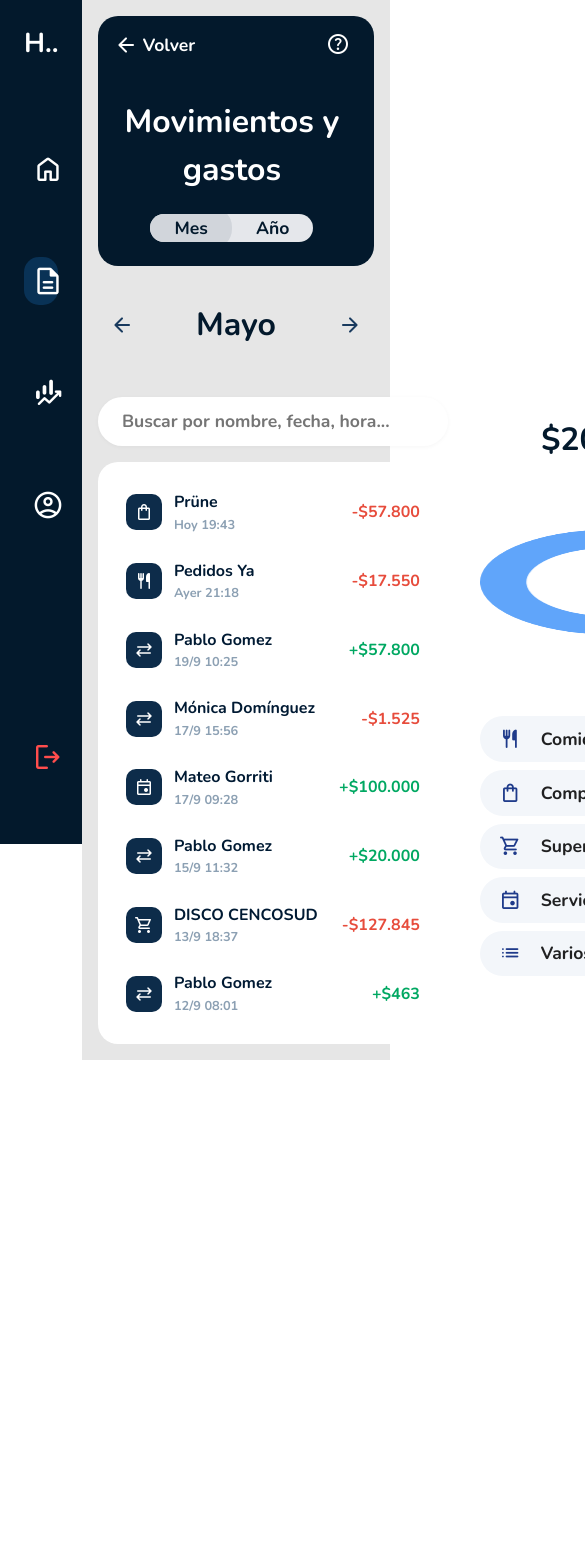
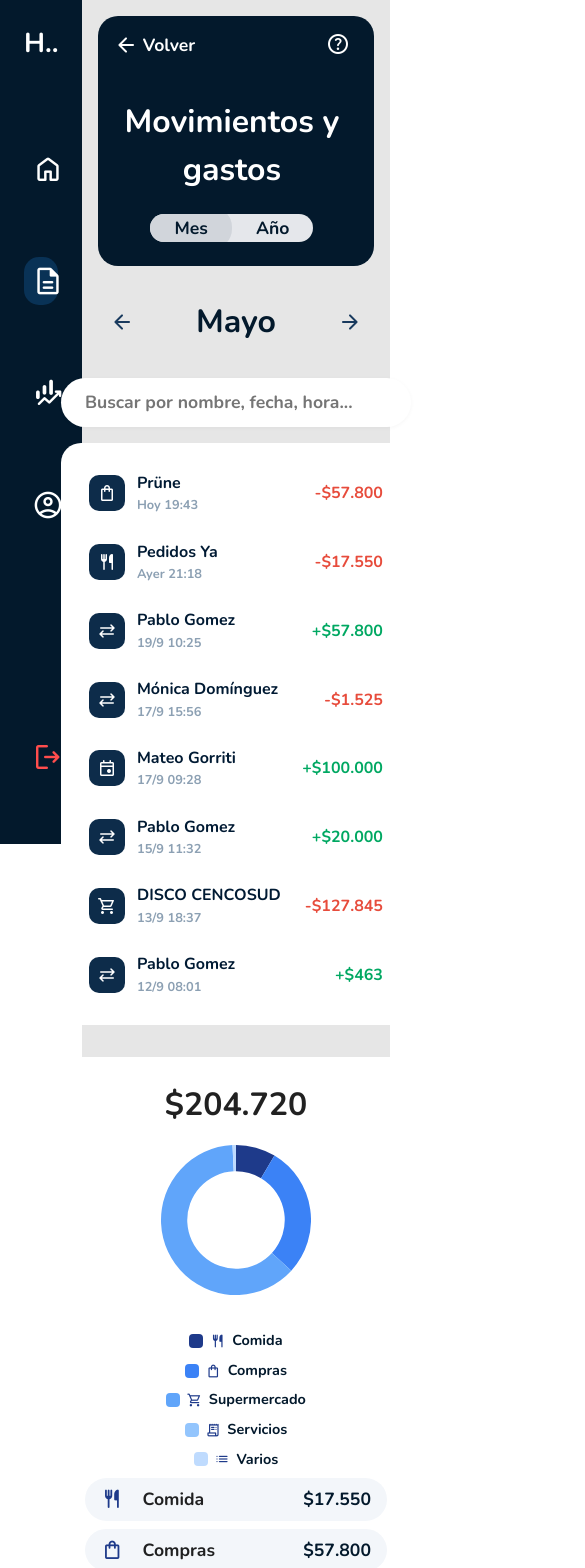
Before and after one commit to Lchiossone2004/TP_HCI, a Vue app in the folder tp-hci-g3/: page /actividad in a window 390 px wide. Shown: the top 1568 px of the page, 585 px wide, since content can reach past the window. Before the commit the page ends 1060 px from the top, so only its background shows below. Built offline with nearby package versions, Linux system fonts and the light colour scheme.

Commit message:
movements and expenses finished

```diff
--- a/tp-hci-g3/src/components/ExpensesChart.vue
+++ b/tp-hci-g3/src/components/ExpensesChart.vue
@@ -3,7 +3,18 @@
     <div class="expenses-chart-header">
       <span class="total">${{ totalExpensesFormatted }}</span>
     </div>
-    <canvas ref="chartRef"></canvas>
+    <div class="chart-legend-row">
+      <div class="chart-wrapper">
+        <canvas ref="chartRef"></canvas>
+      </div>
+      <div class="custom-legend">
+        <div v-for="(cat, i) in categories" :key="cat.key" class="legend-row">
+          <span class="legend-color" :style="{ backgroundColor: chartColors[i] }"></span>
+          <span class="material-symbols-rounded legend-icon">{{ cat.icon }}</span>
+          <span class="legend-label">{{ cat.label }}</span>
+        </div>
+      </div>
+    </div>
     <div class="categories-list">
       <div
         v-for="cat in categories"
@@ -29,12 +40,14 @@ const props = defineProps({
 const chartRef = ref(null)
 let chartInstance = null
 
+const chartColors = ['#1E3A8A', '#3B82F6', '#60A5FA', '#93C5FD', '#BFDBFE']
+
 // Categorización
 const categoryMap = [
   { key: 'comida', label: 'Comida', icon: 'restaurant', match: ['restaurant', 'Pedidos Ya'] },
   { key: 'compras', label: 'Compras', icon: 'shopping_bag', match: ['shopping_bag'] },
   { key: 'supermercado', label: 'Supermercado', icon: 'shopping_cart', match: ['shopping_cart', 'supermercado'] },
-  { key: 'servicios', label: 'Servicios', icon: 'event', match: ['event', 'servicio', 'factura'] },
+  { key: 'servicios', label: 'Servicios', icon: 'receipt_long', match: ['event', 'servicio', 'factura'] },
   { key: 'varios', label: 'Varios', icon: 'list', match: [] }
 ]
 
@@ -79,7 +92,7 @@ function renderChart() {
       labels: categories.value.map(c => c.label),
       datasets: [{
         data: categories.value.map(c => c.amount),
-        backgroundColor: ['#1E3A8A', '#3B82F6', '#60A5FA', '#93C5FD', '#BFDBFE'],
+        backgroundColor: chartColors,
         borderWidth: 0,
       }]
     },
@@ -100,29 +113,77 @@ watch(categories, renderChart)
 .expenses-chart-container {
   background: #fff;
   border-radius: 20px;
-  padding: 1.2rem 1.2rem 1.5rem 1rem;
+  padding: 1.5rem;
   box-sizing: border-box;
   width: 100%;
+  min-width: 300px;
   display: flex;
   flex-direction: column;
-  align-items: center;
+  align-items: center; /* Centra todo horizontalmente */
   position: relative;
 }
+
 .expenses-chart-header {
   width: 100%;
   text-align: center;
   font-size: 2rem;
   font-weight: bold;
-  margin-bottom: 0.5rem;
+  margin-bottom: 1rem;
 }
-.total {
-  color: #03192C;
+
+.chart-legend-row {
+  display: flex;
+  flex-direction: row;
+  align-items: flex-start;
+  justify-content: center; /* ¡Esto centra el bloque chart+leyenda! */
+  gap: 2.2rem;
+  width: 100%;
 }
+
+.chart-wrapper {
+  max-width: 180px;
+  min-width: 150px;
+  height: auto;
+  display: flex;
+  align-items: center;
+  justify-content: center;
+}
+
 canvas {
   width: 100% !important;
-  height: 220px !important;
-  margin: 0 auto 1rem auto;
+  height: 100% !important;
   display: block;
+}
+
+.custom-legend {
+  display: flex;
+  flex-direction: column;
+  gap: 0.5rem;
+  align-items: flex-start;
+}
+
+.legend-row {
+  display: flex;
+  align-items: center;
+  gap: 0.4rem; /* Reduce el espacio entre los elementos */
+  font-size: 0.9rem; /* Reduce el tamaño de la fuente */
+  font-weight: 600;
+}
+
+.legend-color {
+  width: 14px; /* Reduce el tamaño del cuadro de color */
+  height: 14px;
+  border-radius: 4px;
+  display: inline-block;
+}
+
+.legend-icon {
+  font-size: 1rem; /* Reduce el tamaño del ícono */
+  color: #1E3A8A;
+}
+
+.legend-label {
+  color: #03192C;
 }
 .categories-list {
   width: 100%;
@@ -133,7 +194,7 @@ canvas {
   align-items: center;
   background: #f3f6fa;
   border-radius: 999px;
-  padding: 0.6rem 1.2rem;
+  padding: 0.5rem 1rem;
   margin-bottom: 0.5rem;
   font-size: 1.1rem;
   font-weight: 600;
@@ -152,4 +213,23 @@ canvas {
   color: #03192C;
   font-weight: 700;
 }
+@media (max-width: 600px) {
+  .expenses-chart-container {
+    min-width: 300px; /* Mínimo ancho del contenedor */
+    margin: 0 auto; /* Centra el contenedor */
+  }
+
+  .chart-legend-row {
+    flex-direction: column; /* Cambia las leyendas a diseño vertical */
+    align-items: center;
+  }
+
+  .chart-wrapper {
+    max-width: 150px; /* Reduce el tamaño del gráfico */
+  }
+
+  .custom-legend {
+    align-items: center; /* Centra las leyendas */
+  }
+}
 </style>
--- a/tp-hci-g3/src/components/MonthlyExpensesChart.vue
+++ b/tp-hci-g3/src/components/MonthlyExpensesChart.vue
@@ -57,6 +57,6 @@ onUnmounted(() => {
   background-color: #fff;
   border-bottom-left-radius: 20px;
   border-bottom-right-radius: 20px;
-  padding: 2.5rem;
+  padding: 3rem;
 }
 </style>
--- a/tp-hci-g3/src/pages/HomePage.vue
+++ b/tp-hci-g3/src/pages/HomePage.vue
@@ -18,8 +18,8 @@
             <h4>Ingresar</h4>
           </div>
           <div class="grid-item">
-            <button class="operation-button" @click="irATransferencias" >
-              <span class="material-symbols-rounded icon ">sync_alt</span>
+            <button class="operation-button">
+              <span class="material-symbols-rounded icon">sync_alt</span>
             </button>
             <h4>Transferir</h4>
           </div>
@@ -95,7 +95,6 @@ import { ref, onMounted, onUnmounted } from 'vue';
 import { Chart } from 'chart.js/auto';
 import { useRouter } from 'vue-router';
 
-
 const investmentsChartRef = ref(null);
 let investmentsChartInstance = null;
 const isMobile = ref(window.innerWidth <= 1024);
@@ -143,10 +142,6 @@ onMounted(() => {
 onUnmounted(() => {
   window.removeEventListener('resize', handleResize);
 });
-
-function irATransferencias() {
-  router.push('/home/transfer') // o el nombre de la ruta si usás rutas nombradas
-}
 </script>
 
 <style scoped>
--- a/tp-hci-g3/src/pages/MovementsAndSpendings.vue
+++ b/tp-hci-g3/src/pages/MovementsAndSpendings.vue
@@ -235,7 +235,7 @@ const filteredActivities = computed(() => {
     align-items: center;
     justify-content: center;
     gap: 1.5rem;
-    margin: 1.2rem 0 2rem 0;
+    margin: 1rem 0 1rem 0;
 }
 .month-label {
     font-size: 2rem;
@@ -268,7 +268,7 @@ const filteredActivities = computed(() => {
 }
 .search-input {
     width: 100%;
-    max-width: 600px;
+    max-width: 750px;
     border-radius: 999px;
     border: none;
     padding: 0.7rem 1.5rem;
@@ -278,24 +278,41 @@ const filteredActivities = computed(() => {
 }
 .bottom-section {
     display: flex;
+    justify-content: flex-start;
+    align-items: flex-start;
     gap: 1rem;
     width: 100%;
-    max-width: 1200px;
     position: relative;
-
 
 }
 .activity-col {
-    flex: 1.2;
+    flex: 1;
     min-width: 350px;
-    max-width: 600px;
+    max-width: 750px;
 }
 .chart-col {
     flex: 1;
-    min-width: 300px;
-    max-width: 500px;
+    min-width: 350px;
+    max-width: 750px;
     display: flex;
     flex-direction: column;
     gap: 1rem;
 }
+@media (max-width: 1024px) {
+  .bottom-section {
+    flex-direction: column; /* Cambia a diseño vertical */
+    align-items: center;
+  }
+
+  .activity-col {
+    width: 100%;
+    max-width: 750px;
+  }
+
+  .chart-col {
+    width: 100%;
+    max-width: 750px;
+    margin-top: 1rem; /* Agrega espacio entre Activity y el gráfico */
+  }
+}
 </style>
```
Also changed, not shown: tp-hci-g3/src/pages/ayuda.txt.
